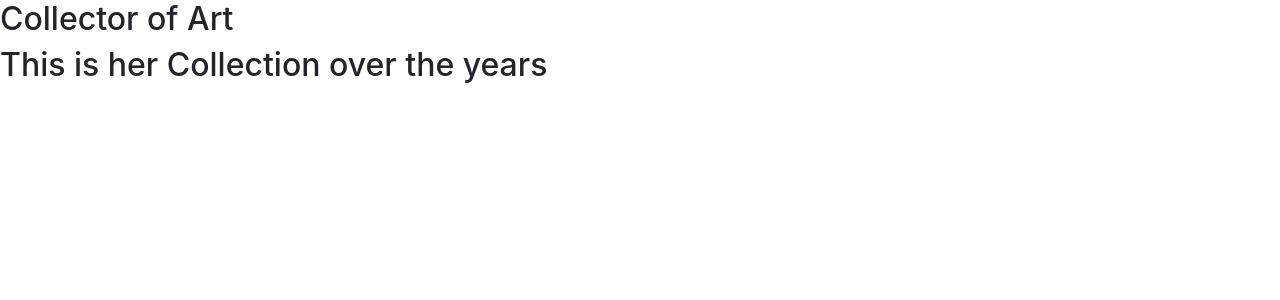
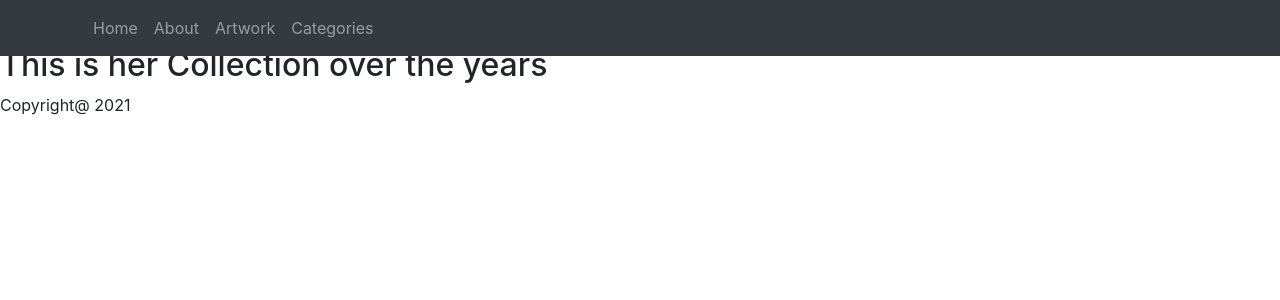
Before and after one commit to Akira957/Sarah-Fritz, a React (Create React App) app in the folder Client/: page / in a window 1280 px wide. Shown: the top 300 px of the page. Built offline with nearby package versions, Linux system fonts and the light colour scheme.

Commit message:
added the navbar, made class based components

```diff
--- a/Client/src/App.js
+++ b/Client/src/App.js
@@ -1,23 +1,23 @@
 import React from 'react';
-import { Route, Switch } from 'react-router-dom';
+import { Link } from 'react-router-dom';
 import About from './pages/About';
 import Artwork from "./pages/Artwork";
 import Categories from "./pages/Categories";
 import Home from "./pages/Home";
 import Navigation from "./components/Navigation";
 
+
 function App() {
   return (
     <div className="App">
-    {/* <Navigation />
-   <Switch>
-     <Route exact path="/" component={Home} />
-     <Route path="/About" component={About} />
-     <Route path="/Artwork" component={Artwork} />
-     <Route path="/Categories" component={Categories} />
-   </Switch> */}
-   <Home />
-   </div>
+      <Navigation>
+        <Link exact path="/" component={Home} />
+        <Link path="/About" component={About} />
+        <Link path="/Artwork" component={Artwork} />
+        <Link path="/Categories" component={Categories} />
+      </Navigation>
+      <Home />
+    </div>
   );
 }
 
--- a/Client/src/components/Footer.js
+++ b/Client/src/components/Footer.js
@@ -3,11 +3,13 @@ import React from 'react';
 const date = new Date();
 
 function Footer() {
-    <div>
-        <footer>
-            <p>Copyright@ {date.getFullYear()}</p>
-        </footer>
-    </div>
+    return (
+        <div>
+            <footer>
+                <p>Copyright@ {date.getFullYear()}</p>
+            </footer>
+        </div>
+    )
 }
 
 export default Footer;
--- a/Client/src/index.js
+++ b/Client/src/index.js
@@ -1,14 +1,14 @@
 import React from 'react';
 import ReactDOM from 'react-dom';
-import {BrowserRouter as Router} from "react-router-dom";
+import { BrowserRouter as Router } from "react-router-dom";
 import './index.css';
 import App from './App';
 import reportWebVitals from './reportWebVitals';
 
 ReactDOM.render(
-  <React.StrictMode>
+  <Router>
     <App />
-  </React.StrictMode>,
+  </Router>,
   document.getElementById('root')
 );
 
--- a/Client/src/pages/About.js
+++ b/Client/src/pages/About.js
@@ -1,7 +1,8 @@
-import React from 'react';
+import React, { Component } from 'react';
 import Footer from "../components/Footer";
 
-const About = () => {
+class About extends Component {
+    render() {
         return (
             <div>
                 <h1>About Sarah Fritz</h1>
@@ -9,5 +10,6 @@ const About = () => {
             </div>
         )
     }
+}
 
 export default About;
--- a/Client/src/pages/Artwork.js
+++ b/Client/src/pages/Artwork.js
@@ -1,11 +1,15 @@
-import React from 'react';
+import React, { Component } from 'react';
 import Footer from "../components/Footer";
 
-const Artwork = () => {
-    <div>
-        <h1>Pictures of her Artwork</h1>
-        <Footer />
-    </div>
+class Artwork extends Component {
+    render() {
+        return (
+            <div>
+                <h1>Pictures of her Artwork</h1>
+            </div>
+        )
+    }
+
 }
 
 export default Artwork;
--- a/Client/src/pages/Categories.js
+++ b/Client/src/pages/Categories.js
@@ -1,11 +1,14 @@
-import React from 'react';
+import React, { Component } from 'react';
 import Footer from "../components/Footer";
 
-const Categories = () => {
-    <div>
-        <h1>Artwork Categories</h1>
-        <Footer />
-    </div>
+class Categories extends Component {
+    render() {
+        return (
+            <div>
+                <h1>Artwork Categories</h1>
+            </div>
+        )
+    }
 }
 
 export default Categories;
--- a/Client/src/pages/Home.js
+++ b/Client/src/pages/Home.js
@@ -1,12 +1,17 @@
-import React from "react";
+import React, { Component } from "react";
+import Footer from "../components/Footer";
 
-const Home = () => {
+
+class Home extends Component {
+    render() {
         return (
             <div>
                 <h2>Collector of Art</h2>
                 <h2>This is her Collection over the years</h2>
+                <Footer />
             </div>
         )
     }
+}
 
 export default Home;
```
Lines whose indentation alone changed are shown as unchanged.
